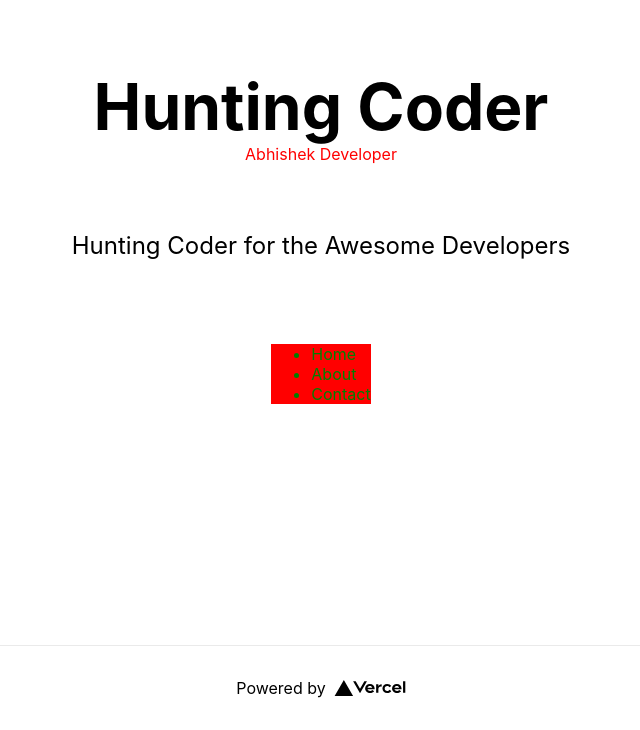
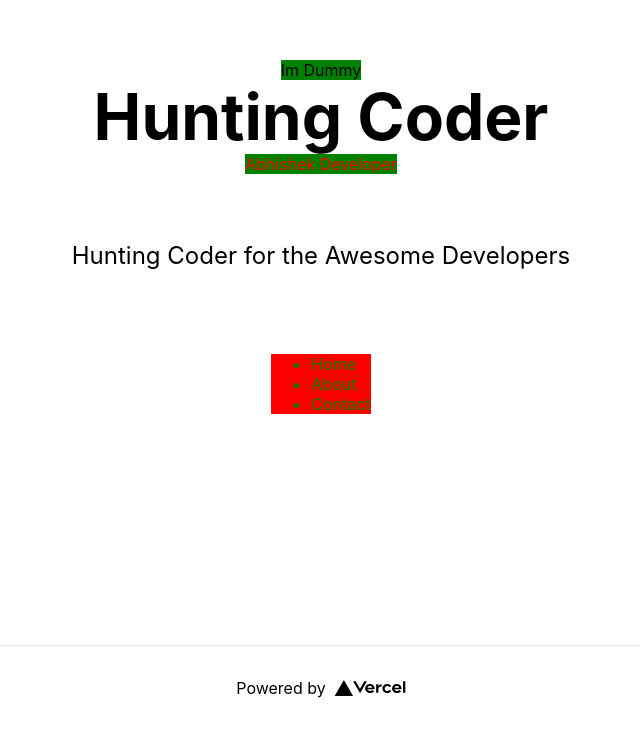
Before and after one commit to programwithabhi33/my-next-js-app, a Next.js app: page / in a window 1280 px wide. Shown: the part 155-885 px from the top of the page, without its empty margins (319-959 px from the left). Built offline with nearby package versions, Linux system fonts and the light colour scheme.

Commit message:
Understand the global flag in the style jsx

```diff
--- /dev/null
+++ b/components/dummy.js
@@ -0,0 +1,18 @@
+import React from 'react'
+
+const Dummy = () => {
+  return (
+    <>
+    <style jsx global>
+    {`
+    .dummy{
+        background:green;
+    }
+    `}
+    </style>
+    <div className='dummy'>Im Dummy</div>
+    </>
+  )
+}
+
+export default Dummy
--- a/pages/index.js
+++ b/pages/index.js
@@ -2,6 +2,7 @@ import Head from 'next/head'
 import Image from 'next/image'
 import Script from 'next/script'
 import Link from 'next/link'
+import Dummy from '../components/dummy'
 import styles from '../styles/Home.module.css'
 
 export default function Home() {
@@ -21,10 +22,11 @@ export default function Home() {
       </style>
       <Script src='/sc.js' strategy="lazyOnload"></Script>
       <main className={styles.main}>
+        <Dummy/>
         <h1 className={styles.title}>
          Hunting Coder
         </h1>
-        <span className='abhi'>Abhishek Developer</span>
+        <span className='abhi dummy'>Abhishek Developer</span>
 
         <p className={styles.description}>
          Hunting Coder for the  Awesome Developers
```
